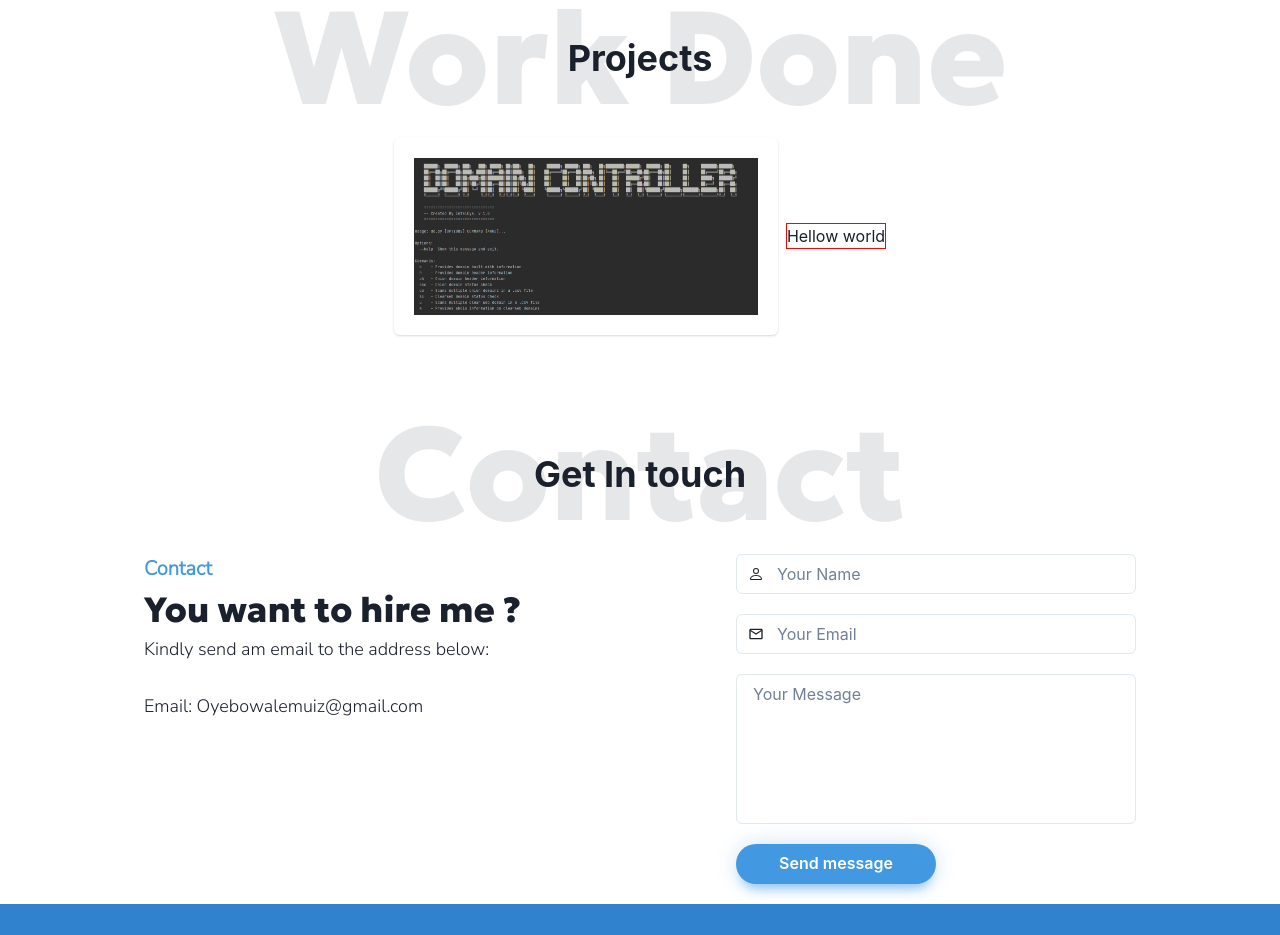
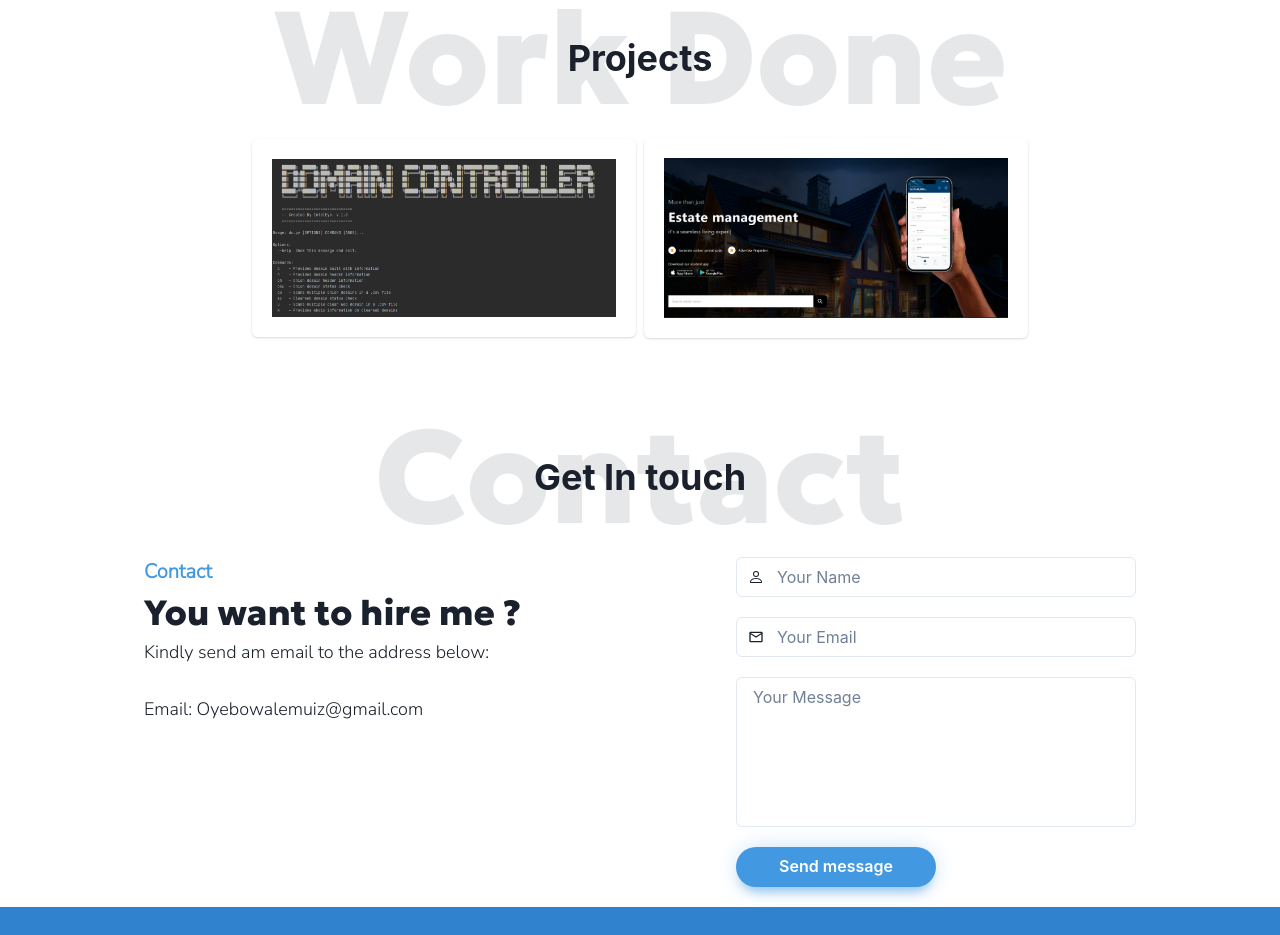
Before and after one commit to s3un/profile, a React (Create React App) app: page / in a window 1280 px wide. Shown: the part 3120-4055 px from the top of the page. Built offline with nearby package versions, Linux system fonts and the light colour scheme; a web font is replaced by a local one.

Commit message:
services

```diff
--- a/src/Components/services.js
+++ b/src/Components/services.js
@@ -18,6 +18,7 @@ import {
 
 import ImageSe from "../img/me.PNG";
 import DomainC from '../img/dm.png'
+import Resi from '../img/ResiEase.png'
 
 export default function Service() {
 
@@ -60,9 +61,11 @@ export default function Service() {
               </Box>
 
               <Box>
-                <Box className="newClass">
-                  <Text>Hellow world</Text>
-                </Box>
+                <Card maxW='sm'>
+                  <CardBody>
+                      <Image src={Resi} />
+                  </CardBody>
+                </Card>
               </Box>
             </HStack>
           </Stack>
```
Also changed, not shown: src/img/ResiEase.png (added).
